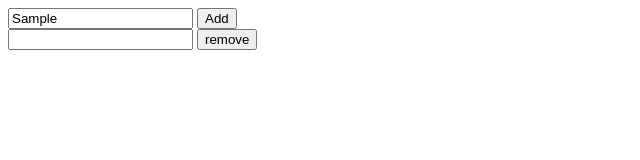
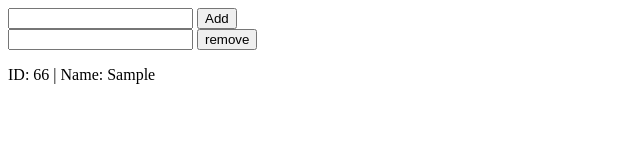
Before and after one commit to karlstad-business-school/DVGA11-Graphical-user-interfaces-VT24, a plain HTML site: page F5/kodexempel 1/slutkod/index.html in a window 1280 px wide. Both pictures are taken after typing "Sample" into the empty fields and a click on the button "Add". Shown: the whole page, without its empty margins (0-640 px from the left). Drawn offline with Linux system fonts and the light colour scheme.

Commit message:
F5 Slutkod

```diff
--- a/F5/kodexempel 1/slutkod/index.html
+++ b/F5/kodexempel 1/slutkod/index.html
@@ -23,6 +23,84 @@
 
 
     <script type="text/javascript">
+        let GUI = {
+            output: null,
+            addBtn: null,
+            removeBtn: null,
+            courseInput: null,
+            removeInput: null,
+
+            init: function(){
+                this.output = document.getElementById("output");
+                this.addBtn = document.getElementById("add-btn");
+                this.removeBtn = document.getElementById("remove-btn");
+                this.courseInput = document.querySelector("#course-input");
+                this.removeInput = document.querySelector("#remove-input");
+
+                this.addListeners();
+            },
+
+            addListeners: function(){
+                this.addBtn.addEventListener("click", function(){
+                    let name = GUI.courseInput.value;
+                    Database.addCourse(name);
+
+                    GUI.courseInput.value = "";
+                    //GUI.displayCourses();
+                });
+
+                this.removeBtn.addEventListener("click", function(){
+                    let id = GUI.removeInput.value;
+                    Database.removeCourse(id);
+
+                    GUI.removeInput.value = "";
+                    GUI.displayCourses();
+                })
+            },
+
+            displayCourses: function(){
+                this.output.innerHTML = "";
+                for(let i = 0; i < Database.courses.length; i++){
+                    let p = document.createElement("p");
+                    p.textContent = "ID: " + Database.courses[i].id + " | Name: " + Database.courses[i].name;
+
+                    this.output.appendChild(p);
+                }
+            }
+
+        }
+
+        GUI.init();
+
+        console.log(GUI);
+
+
+
+
+        let Database = {
+            courses: Array(),
+
+            addCourse: function(name){
+                let id = Math.round(Math.random() * 100);
+                let course = {
+                    id: id,
+                    name: name
+                }
+
+                this.courses.push(course);
+
+                GUI.displayCourses();
+            },
+
+            removeCourse: function(id){
+                for(let i = 0; i < this.courses.length; i++){
+                    if(this.courses[i].id == id){
+                        this.courses.splice(i, 1);
+                        i--;
+                    }
+                }
+            }
+        }
 
     </script>
 </body>
```
Also changed, not shown: F5/kodexempel 2/slutkod/index.html (+44 -0 lines).
